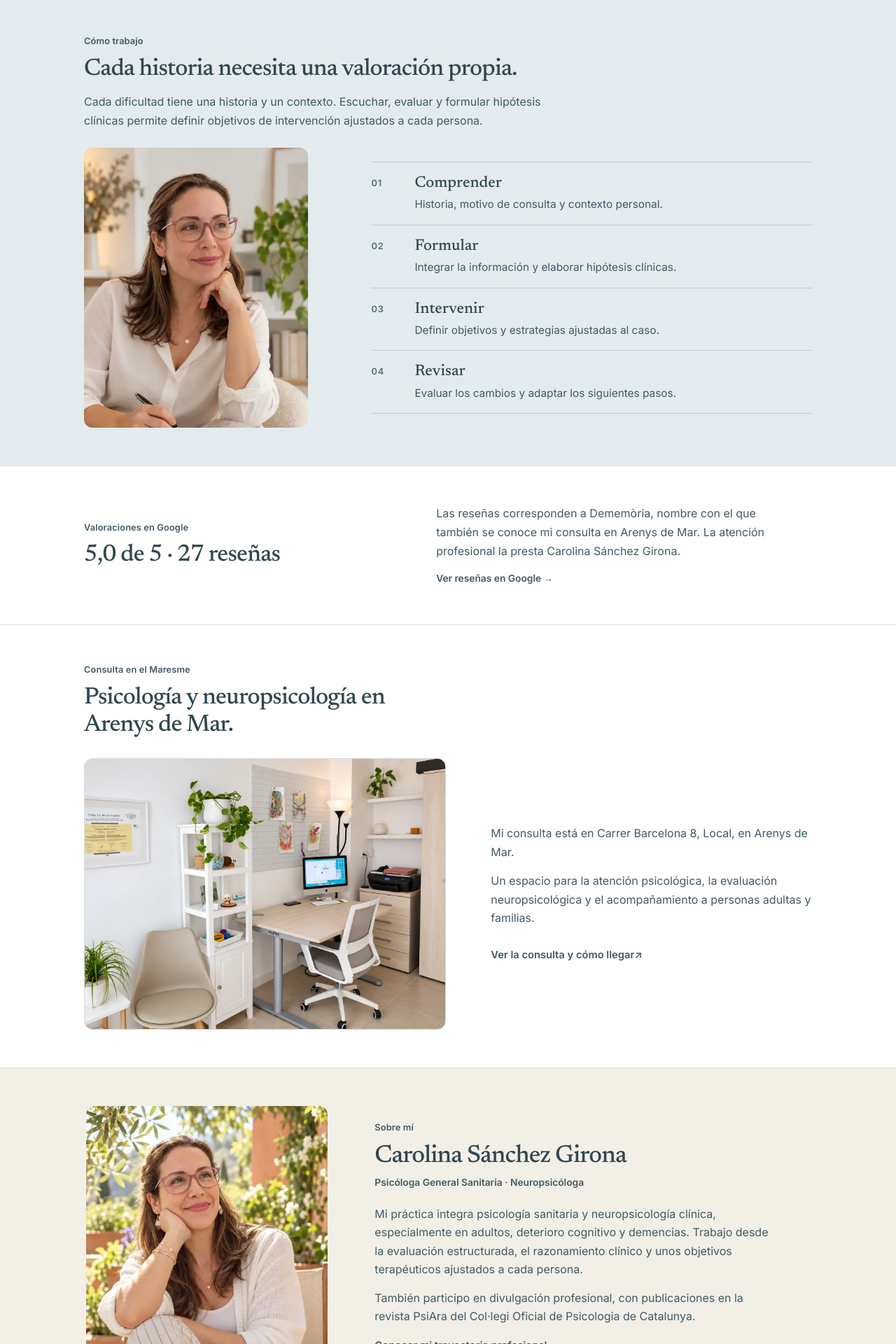
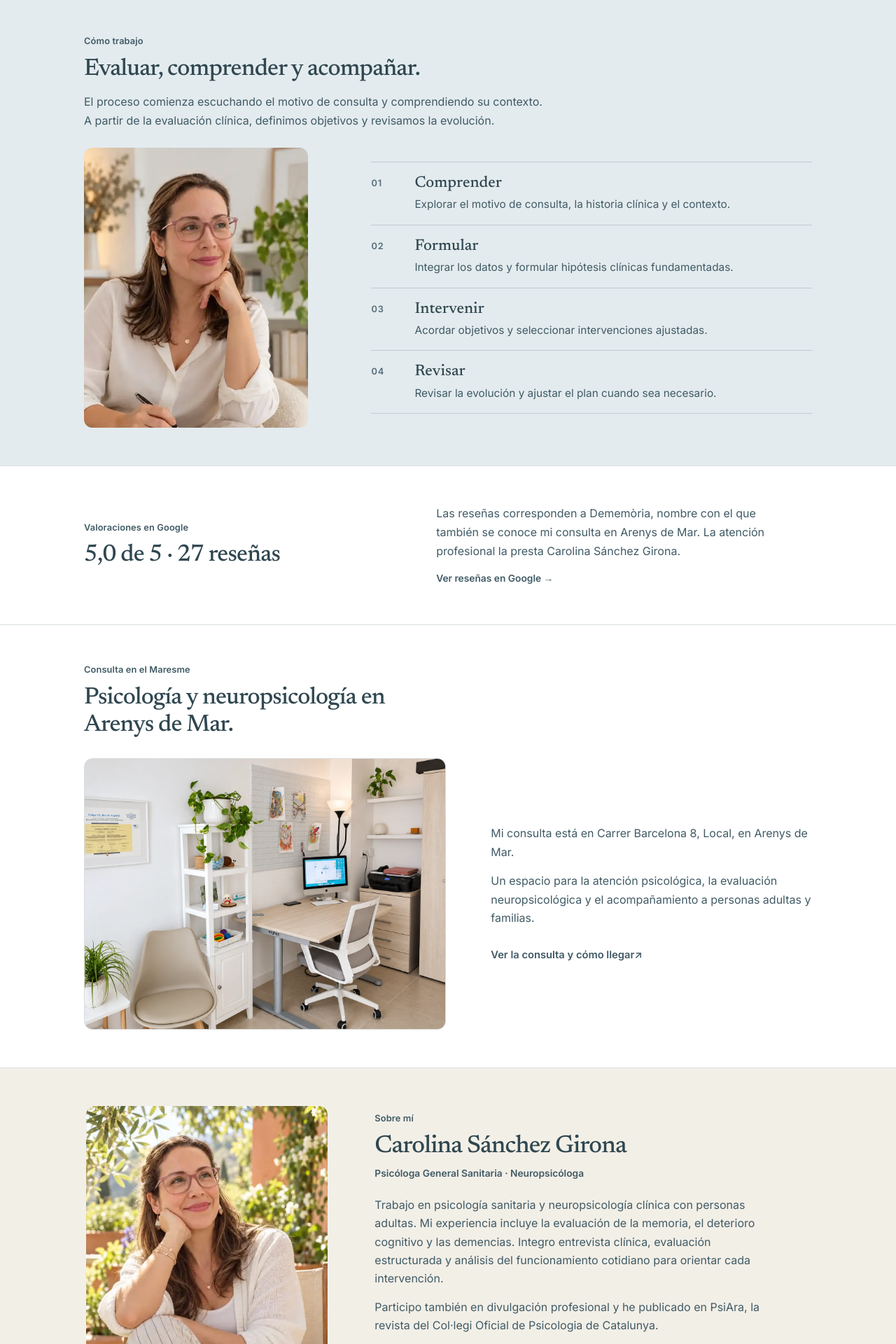
Before and after one commit to carolinasanchezgirona/Portfolio-Carolina, a Next.js app: page / in a window 1280 px wide. Shown: the part 1460-3380 px from the top of the page at 70% size. Built offline with nearby package versions, Linux system fonts and the light colour scheme.

Commit message:
Polish clinical copy in method and about sections

```diff
--- a/app/page.tsx
+++ b/app/page.tsx
@@ -121,10 +121,10 @@ export default function HomePage() {
         <div className="editorial-wrap">
           <div className="editorial-section-head">
             <p className="editorial-section-eyebrow">Cómo trabajo</p>
-            <h2 id="metodo-title">Cada historia necesita una valoración propia.</h2>
+            <h2 id="metodo-title">Evaluar, comprender y acompañar.</h2>
             <p className="editorial-method-intro">
-              Cada dificultad tiene una historia y un contexto. Escuchar, evaluar y formular hipótesis
-              clínicas permite definir objetivos de intervención ajustados a cada persona.
+              El proceso comienza escuchando el motivo de consulta y comprendiendo su contexto.
+              A partir de la evaluación clínica, definimos objetivos y revisamos la evolución.
             </p>
           </div>
 
@@ -142,19 +142,19 @@ export default function HomePage() {
             <div className="editorial-method-list" aria-label="Fases del proceso clínico">
               <div className="editorial-method-item">
                 <span className="editorial-method-number" aria-hidden="true">01</span>
-                <div><h3>Comprender</h3><p>Historia, motivo de consulta y contexto personal.</p></div>
+                <div><h3>Comprender</h3><p>Explorar el motivo de consulta, la historia clínica y el contexto.</p></div>
               </div>
               <div className="editorial-method-item">
                 <span className="editorial-method-number" aria-hidden="true">02</span>
-                <div><h3>Formular</h3><p>Integrar la información y elaborar hipótesis clínicas.</p></div>
+                <div><h3>Formular</h3><p>Integrar los datos y formular hipótesis clínicas fundamentadas.</p></div>
               </div>
               <div className="editorial-method-item">
                 <span className="editorial-method-number" aria-hidden="true">03</span>
-                <div><h3>Intervenir</h3><p>Definir objetivos y estrategias ajustadas al caso.</p></div>
+                <div><h3>Intervenir</h3><p>Acordar objetivos y seleccionar intervenciones ajustadas.</p></div>
               </div>
               <div className="editorial-method-item">
                 <span className="editorial-method-number" aria-hidden="true">04</span>
-                <div><h3>Revisar</h3><p>Evaluar los cambios y adaptar los siguientes pasos.</p></div>
+                <div><h3>Revisar</h3><p>Revisar la evolución y ajustar el plan cuando sea necesario.</p></div>
               </div>
             </div>
           </div>
@@ -210,13 +210,14 @@ export default function HomePage() {
             <p className="editorial-role">Psicóloga General Sanitaria · Neuropsicóloga</p>
             <div className="editorial-about-copy">
               <p>
-                Mi práctica integra psicología sanitaria y neuropsicología clínica, especialmente en
-                adultos, deterioro cognitivo y demencias. Trabajo desde la evaluación estructurada,
-                el razonamiento clínico y unos objetivos terapéuticos ajustados a cada persona.
+                Trabajo en psicología sanitaria y neuropsicología clínica con personas adultas.
+                Mi experiencia incluye la evaluación de la memoria, el deterioro cognitivo
+                y las demencias. Integro entrevista clínica, evaluación estructurada y
+                análisis del funcionamiento cotidiano para orientar cada intervención.
               </p>
               <p>
-                También participo en divulgación profesional, con publicaciones en la revista PsiAra
-                del Col·legi Oficial de Psicologia de Catalunya.
+                Participo también en divulgación profesional y he publicado en PsiAra,
+                la revista del Col·legi Oficial de Psicologia de Catalunya.
               </p>
             </div>
             <a className="editorial-about-more" href="/sobre-mi/">Conocer mi trayectoria profesional →</a>
```
